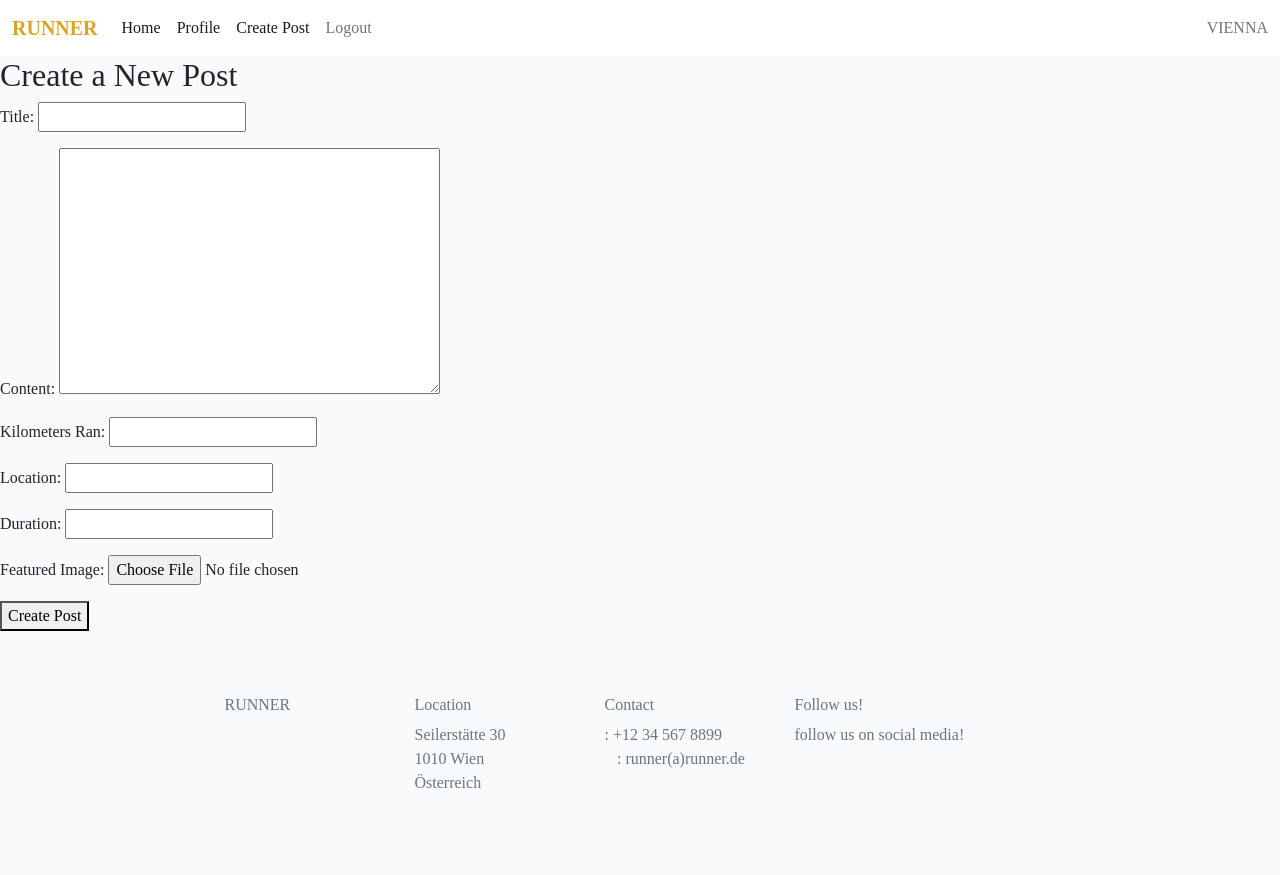
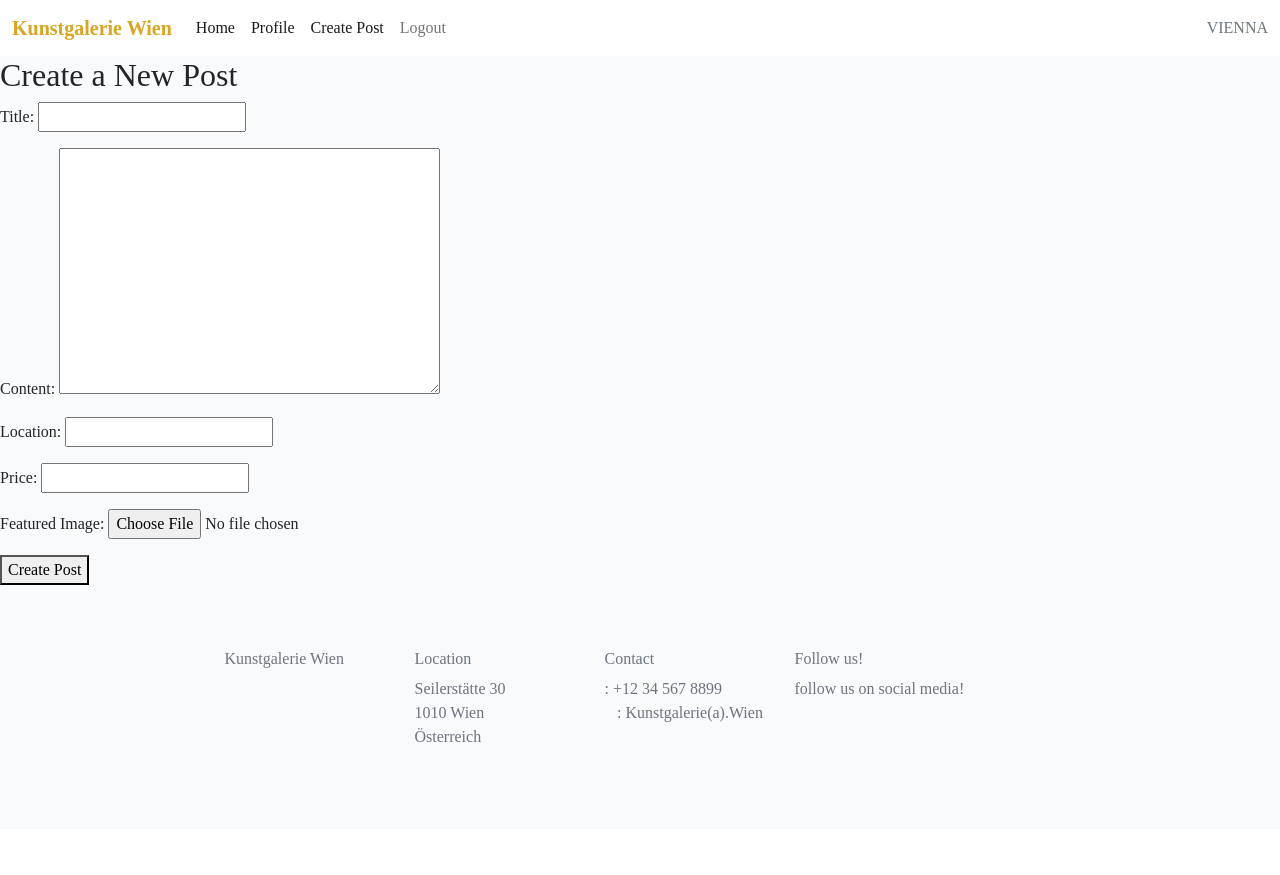
Before and after one commit to BIBI78/s1, a Django app: page /create/ in a window 1280 px wide. After the commit the page ends 742 px from the top, so only its background shows below. Run offline with Django 3.2, Linux system fonts and the light colour scheme; the visitor is signed in with stand-in values (Sample User, id 1); some web fonts are replaced.

Commit message:
UPDATE: project has become art gallery website

```diff
--- a/s1_blog/forms.py
+++ b/s1_blog/forms.py
@@ -24,16 +24,28 @@ class CommentForm(forms.ModelForm):
 
 
 
+# class CreatePostForm(forms.ModelForm):
+#     class Meta:
+#         model = Post
+#         fields = ['title', 'content', 'kilometers_ran','location', 'duration', 'featured_image']
+
+
+#     kilometers_ran = forms.DecimalField(label='Kilometers Ran', required=True)
+#     location = forms.CharField(max_length=100, label='Location', required=True)
+#     duration = forms.DurationField(label='Duration', required=True)
+#     featured_image = forms.ImageField(label='Featured Image', required=False)
+
+
+
 class CreatePostForm(forms.ModelForm):
     class Meta:
         model = Post
-        fields = ['title', 'content', 'kilometers_ran','location', 'duration', 'featured_image']
+        fields = ['title', 'content', 'location', 'price', 'featured_image']
 
+    location = forms.CharField(max_length=100, label='Location', required=True)
+    price = forms.DecimalField(max_digits=10, decimal_places=2, label='Price', required=True)
+    featured_image = forms.ImageField(label='Featured Image', required=False)
 
-    kilometers_ran = forms.DecimalField(label='Kilometers Ran', required=True)
-    location = forms.CharField(max_length=100, label='Location', required=True)
-    duration = forms.DurationField(label='Duration', required=True)
-    featured_image = forms.ImageField(label='Featured Image', required=False)
 
 
 
--- a/s1_blog/models.py
+++ b/s1_blog/models.py
@@ -20,14 +20,21 @@ class Post(models.Model):
     content = models.TextField()
     created_on = models.DateTimeField(auto_now_add=True)
     status = models.IntegerField(choices=STATUS, default=1)
-    #status = models.IntegerField(choices=STATUS, default=0)
     likes = models.ManyToManyField(
         User, related_name='blogpost_like', blank=True)
 
-      # Additional fields for runners app
-    kilometers_ran = models.FloatField(default=0.0)
+    # Remove kilometers_ran and duration fields
+    # kilometers_ran = models.FloatField(default=0.0)
+    # duration = models.DurationField(default=timedelta(minutes=0))
+
+    # Add the price field
+    price = models.DecimalField(max_digits=10, decimal_places=2, default=0.00)
+
     location = models.CharField(max_length=100, default='')
-    duration = models.DurationField(default=timedelta(minutes= 0))
+
+    def __str__(self):
+        return self.title
+
 
 
     class Meta:
--- a/s1_blog/models_edit.py
+++ b/s1_blog/models_edit.py
@@ -20,7 +20,6 @@ class Post(models.Model):
     content = models.TextField()
     created_on = models.DateTimeField(auto_now_add=True)
     status = models.IntegerField(choices=STATUS, default=1)
-    #status = models.IntegerField(choices=STATUS, default=0)
     likes = models.ManyToManyField(
         User, related_name='blogpost_like', blank=True)
 
@@ -52,6 +51,8 @@ class Comment(models.Model):
     class Meta:
         ordering = ["created_on"]
 
+
+
     def __str__(self):
         return f"Comment {self.body} by {self.name}"
 
--- a/static/css/style.css
+++ b/static/css/style.css
@@ -56,8 +56,45 @@ body {
     font-weight: 600;
 }
 
+/* .image-container {
+    position: relative;
+    width: 100%;
+    height: auto;
+} */
+
+
+/* Media query for laptop screens (adjust the screen width as needed) */
+@media (min-width: 1024px) {
+    .image-container {
+        /* Add any specific styles for laptop screens here */
+            width: 100%;
+                height: auto;
+    }
+}
 .image-container {
     position: relative;
+    /* Add other styles for image container */
+
+    /* Center and adjust width for laptop screens */
+    margin: 0 auto;
+    /* Center horizontally */
+    max-width: 80%;
+    /* Take up 80% of screen width */
+}
+
+/* Media query for laptop screens (adjust the screen width as needed) */
+@media (min-width: 1024px) {
+    .image-container {
+        /* Add any specific styles for laptop screens here */
+    }
+}
+
+
+/* Media query for laptop screens (adjust the screen width as needed) */
+@media (min-width: 1024px) {
+    .image-container {
+        /* Add any specific styles for laptop screens here */
+    }
 }
 
 /* .image-flash {
@@ -185,8 +222,8 @@ body {
 
 /* USER PROFILE POSTS IMAGES */
 
-/* default styling for user posts */
-.user-posts {
+
+/* .user-posts {
     max-width: 100%;
     width: auto;
     padding: 0;
@@ -197,24 +234,26 @@ body {
     overflow: hidden;
 }
 
-/* Control the maximum width of images within user posts */
+
 .user-posts img {
     max-width: 100%;
     height: auto;
     display: block;
 }
 
-/* Media query for screens smaller than 768px (iphones etc) */
+
 @media (max-width: 768px) {
     .user-posts img {
         max-width: 100%;
     }
-}
+} */
 
 /* media query for screens larger than 768px (laptops) */
+
+
 @media (min-width: 769px) {
     .user-posts img {
-        max-width: 50%;
+        max-width: 100%;
         max-height:30%;
 
     }
--- a/templates/base.html
+++ b/templates/base.html
@@ -4,7 +4,7 @@
 <html class="h-100">
 
 <head>
-    <title>RUNNER</title>
+    <title>Kunstgalerie Wien</title>
 <!-- new font attempt -->
 <link href="https://db.onlinewebfonts.com/c/be9a43357e0fe07642191e4b32995385?family=Avenir+Next+LT+W02+Regular"
     rel="stylesheet">
@@ -29,7 +29,7 @@
 
     <nav class="navbar navbar-expand-lg navbar-light bg-white">
         <div class="container-fluid">
-            <a class="navbar-brand" href="{% url 'home' %}"><span class="runner-logo">RUNNER</span></a>
+            <a class="navbar-brand" href="{% url 'home' %}"><span class="runner-logo">Kunstgalerie Wien</span></a>
             <button class="navbar-toggler" type="button" data-bs-toggle="collapse" data-bs-target="#navbarText"
                 aria-controls="navbarText" aria-expanded="false" aria-label="Toggle navigation">
                 <span class="navbar-toggler-icon"></span>
@@ -95,7 +95,7 @@
     <div class="container py-5">
         <div class="row justify-content-center py-3">
             <div class="col-lg-2 col-md-6 mb-4 mb-lg-0">
-                <h6 class="text-muted footer-text font-weight-bold mb-2">RUNNER</h6>
+                <h6 class="text-muted footer-text font-weight-bold mb-2">Kunstgalerie Wien</h6>
             </div>
             <div class="col-lg-2 col-md-6 mb-lg-0">
                 <h6 class="text-muted font-weight-bold mb-2 footer-text">Location</h6>
@@ -110,7 +110,7 @@
                 <h6 class="text-muted font-weight-bold mb-2 footer-text">Contact</h6>
                 <p class="text-muted">
                     <i class="fa-solid fa-phonefooter-text "></i>: +12 34 567 8899<br>
-                    <i class="fa-solid fa-at footer-text"></i>: runner(a)runner.de<br>
+                    <i class="fa-solid fa-at footer-text"></i>: Kunstgalerie(a).Wien<br>
                 </p>
             </div>
             <div class="col-lg-3 col-md-6 mb-lg-0">
```
Also changed, not shown: templates/index.html (+10 -15 lines), templates/index_edit.html (+32 -10 lines), templates/user_profile.html (+4 -3 lines), s1_blog/migrations/0002_auto_20230928_1328.py (added).
